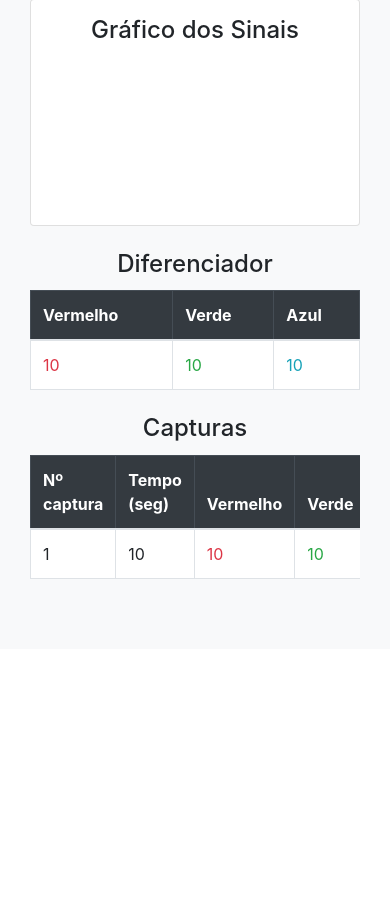
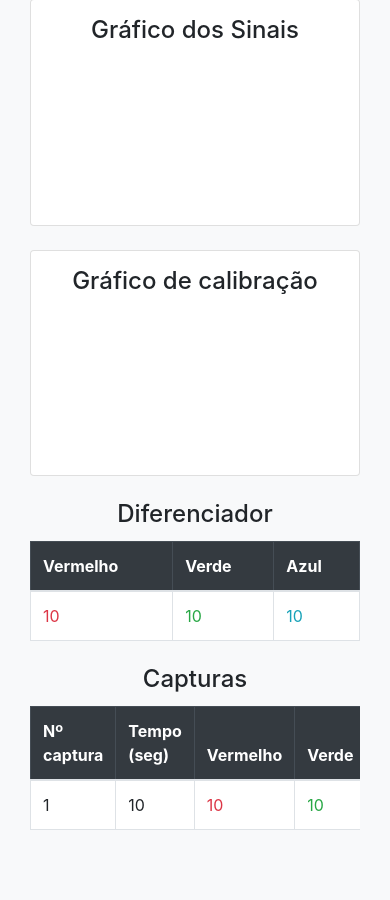
Before and after one commit to MichelHanzenScheeren/flask_and_opencv, a Flask app: template app/templates/results.html in a window 390 px wide. Shown: the part 850-1750 px from the top of the page. Before the commit the page ends 1429 px from the top, so only its background shows below. Run offline with Flask 2, Linux system fonts and the light colour scheme; the template is opened without the code that fills it: most values are stand-ins (such as "Sample title", 1, 10 or a date in 2020); some libraries are stand-ins or nearby versions.

Commit message:
Organização da página de results em arquivos partial. Criação do gráfico de calibração.

```diff
--- a/app/domain/models/results.py
+++ b/app/domain/models/results.py
@@ -33,7 +33,7 @@ class Results():
         self.description = description or ""
         self.captures.clear()
         self.signals.clear()
-        self.calibration_values .clear()
+        self.calibration_values.clear()
         self.captures_images.clear()
         self.captures_times.clear()
 
--- /dev/null
+++ b/app/templates/partials/results/differentiator_table.html
@@ -0,0 +1,23 @@
+<div id="differentiator_table" class="mt-4">
+  <div class="panel-heading">
+    <h4 class="text-center pb-1">Diferenciador</h4>
+  </div>
+  <div class="panel-body">
+    <table class="table table-hover table-bordered">
+      <thead class="table-dark">
+        <tr>
+          <th scope="col"> Vermelho </th>
+          <th scope="col"> Verde </th>
+          <th scope="col"> Azul </th>
+        </tr>
+      </thead>
+      <tbody class="bg-white">
+        <tr>
+          <td class="text-danger"> {{ results.differentiator[2]|round(3) }}</td>
+          <td class="text-success"> {{ results.differentiator[1]|round(3) }}</td>
+          <td class="text-info"> {{ results.differentiator[0]|round(3) }}</td>
+        </tr>
+      </tbody>
+    </table>
+  </div>
+</div>
--- /dev/null
+++ b/app/templates/partials/results/general_information.html
@@ -0,0 +1,50 @@
+<div id="sumary" class="mt-5">
+  <h4 class="text-center pb-2">Informações Gerais</h4>
+  <div class="container">
+    <div class="row">
+      <div class="col-md card p-3 bg-white">
+        <h5 class="card-title"> Início da análise </h5>
+        <input type="text" class="form-control bg-white" id="myDatetimePicker" value="{{ results.initial_date }}"
+          onchange="saveNewDate()" readonly>
+      </div>
+      <div class="col-md card p-3 bg-white">
+        <h5 class="card-title"> Duração </h5>
+        <p class="card-text"> {{ results.total_time }} segundos </p>
+      </div>
+      <div class="col-md card p-3 bg-white">
+        <h5 class="card-title"> Capturas </h5>
+        <p class="card-text"> {{ results.captures_seg }} captura/seg </p>
+      </div>
+      <div class="col-md card p-3 bg-white">
+        <h5 class="card-title"> Capturas feitas </h5>
+        <p class="card-text"> {{ results.signals|length }} captura(s) </p>
+      </div>
+    </div>
+    <div class="row">
+      <div class="col-md-3 card p-3 bg-white">
+        <h5 class="card-title"> Tipo de análise </h5>
+        <p class="card-text"> {{ "Simples (webcam)" if results.analize_method == "simple"
+          else "Completa (webcam + válvulas)" }} </p>
+      </div>
+      <div class="col-md-5 card p-3 bg-white">
+        <h5 class="card-title"> Descrição </h5>
+        <p class="card-text"> {{ results.description if results.description != "" else "Não informada." }} </p>
+      </div>
+
+      <div class="col-md-4 card p-3 bg-white">
+        <h5 class="card-title"> Opções </h5>
+        <button id="getAllImagesButton" type="button" class="btn btn-block btn-dark">
+          Exportar imagens - zip
+        </button>
+        <button id="getXlsxResultsButton" type="button" class="btn btn-block btn-dark">
+          Exportar resultados - xlsx
+        </button>
+        {% if results.analize_method == "complete" %}
+        <button id="getProgrammingJsonButton" type="button" class="btn btn-block btn-dark">
+          Exportar programação - json
+        </button>
+        {% endif %}
+      </div>
+    </div>
+  </div>
+</div>
--- /dev/null
+++ b/app/templates/partials/results/signals_table.html
@@ -0,0 +1,31 @@
+<div id="signals_table" class="my-4">
+  <div class="panel-heading">
+    <h4 class="text-center pb-1"> Capturas </h4>
+  </div>
+  <div class="table-responsive">
+    <table class="table table-hover table-bordered">
+      <thead class="table-dark">
+        <tr>
+          <th scope="col"> Nº captura </th>
+          <th scope="col"> Tempo (seg) </th>
+          <th scope="col"> Vermelho </th>
+          <th scope="col"> Verde </th>
+          <th scope="col"> Azul </th>
+          <th scope="col"> Sinal </th>
+        </tr>
+      </thead>
+      <tbody class="bg-white">
+        {% for index in range(results.captures|length) %}
+        <tr>
+          <td class="text-black"> {{ (index + 1) }} </td>
+          <td class="text-black"> {{ ((index + 1) * results.interval)|round(2) }}</td>
+          <td class="text-danger"> {{ results.captures[index][2]|round(3) }}</td>
+          <td class="text-success"> {{ results.captures[index][1]|round(3) }}</td>
+          <td class="text-info"> {{ results.captures[index][0]|round(3) }}</td>
+          <th scope="row" class="text-black"> {{ results.signals[index]|round(3) }}</td>
+        </tr>
+        {% endfor %}
+      </tbody>
+    </table>
+  </div>
+</div>
--- a/app/templates/results.html
+++ b/app/templates/results.html
@@ -2,134 +2,39 @@
 
 {% block content %}
 <div class="container" id=results_content>
-  <div id="sumary" class="mt-5">
-    <h4 class="text-center pb-2">Informações Gerais</h4>
-    <div class="container">
-      <div class="row">
-        <div class="col-md card p-3 bg-white">
-          <h5 class="card-title"> Início da análise </h5>
-          <input type="text" class="form-control bg-white" id="myDatetimePicker" value="{{ results.initial_date }}"
-            onchange="saveNewDate()" readonly>
-        </div>
-        <div class="col-md card p-3 bg-white">
-          <h5 class="card-title"> Duração </h5>
-          <p class="card-text"> {{ results.total_time }} segundos </p>
-        </div>
-        <div class="col-md card p-3 bg-white">
-          <h5 class="card-title"> Capturas </h5>
-          <p class="card-text"> {{ results.captures_seg }} captura/seg </p>
-        </div>
-        <div class="col-md card p-3 bg-white">
-          <h5 class="card-title"> Capturas feitas </h5>
-          <p class="card-text"> {{ results.signals|length }} captura(s) </p>
-        </div>
-      </div>
-      <div class="row">
-        <div class="col-md-3 card p-3 bg-white">
-          <h5 class="card-title"> Tipo de análise </h5>
-          <p class="card-text"> {{ "Simples (webcam)" if results.analize_method == "simple"
-            else "Completa (webcam + válvulas)" }} </p>
-        </div>
-        <div class="col-md-5 card p-3 bg-white">
-          <h5 class="card-title"> Descrição </h5>
-          <p class="card-text"> {{ results.description if results.description != "" else "Não informada." }} </p>
-        </div>
-
-        <div class="col-md-4 card p-3 bg-white">
-          <h5 class="card-title"> Opções </h5>
-          <button id="getAllImagesButton" type="button" class="btn btn-block btn-dark">
-            Exportar imagens - zip
-          </button>
-          <button id="getXlsxResultsButton" type="button" class="btn btn-block btn-dark">
-            Exportar resultados - xlsx
-          </button>
-          {% if results.analize_method == "complete" %}
-          <button id="getProgrammingJsonButton" type="button" class="btn btn-block btn-dark">
-            Exportar programação - json
-          </button>
-          {% endif %}
-        </div>
-      </div>
-    </div>
+  {% include "partials/results/general_information.html" %}
+  <div class="mt-4 card p-3 bg-white">
+    <h4 class="text-center pb-2">Gráfico dos Sinais</h4>
+    <canvas id="lineChartCanvas" class="px-2 pb-2"></canvas>
   </div>
 
+  {% if results.calibration_values|length > 0 %}
   <div class="mt-4 card p-3 bg-white">
-    <h4 class="text-center pb-2">Gráfico dos Sinais</h4>
-    <canvas id="lineChartCanvas" class="px-2 pb-2" anvas>
+    <h4 class="text-center pb-2">Gráfico de calibração</h4>
+    <canvas id="calibrationChartCanvas" class="px-2 pb-2"></canvas>
   </div>
+  {% endif %}
 
-  <div id="differentiator_table" class="mt-4">
-    <div class="panel-heading">
-      <h4 class="text-center pb-1">Diferenciador</h4>
-    </div>
-    <div class="panel-body">
-      <table class="table table-hover table-bordered">
-        <thead class="table-dark">
-          <tr>
-            <th scope="col"> Vermelho </th>
-            <th scope="col"> Verde </th>
-            <th scope="col"> Azul </th>
-          </tr>
-        </thead>
-        <tbody class="bg-white">
-          <tr>
-            <td class="text-danger"> {{ results.differentiator[2]|round(3) }}</td>
-            <td class="text-success"> {{ results.differentiator[1]|round(3) }}</td>
-            <td class="text-info"> {{ results.differentiator[0]|round(3) }}</td>
-          </tr>
-        </tbody>
-      </table>
-    </div>
-  </div>
-  <div id="sinais_table" class="my-4">
-    <div class="panel-heading">
-      <h4 class="text-center pb-1"> Capturas </h4>
-    </div>
-    <div class="table-responsive">
-      <table class="table table-hover table-bordered">
-        <thead class="table-dark">
-          <tr>
-            <th scope="col"> Nº captura </th>
-            <th scope="col"> Tempo (seg) </th>
-            <th scope="col"> Vermelho </th>
-            <th scope="col"> Verde </th>
-            <th scope="col"> Azul </th>
-            <th scope="col"> Sinal </th>
-          </tr>
-        </thead>
-        <tbody class="bg-white">
-          {% for index in range(results.captures|length) %}
-          <tr>
-            <td class="text-black"> {{ (index + 1) }} </td>
-            <td class="text-black"> {{ ((index + 1) * results.interval)|round(2) }}</td>
-            <td class="text-danger"> {{ results.captures[index][2]|round(3) }}</td>
-            <td class="text-success"> {{ results.captures[index][1]|round(3) }}</td>
-            <td class="text-info"> {{ results.captures[index][0]|round(3) }}</td>
-            <th scope="row" class="text-black"> {{ results.signals[index]|round(3) }}</td>
-          </tr>
-          {% endfor %}
-        </tbody>
-      </table>
-    </div>
-  </div>
+  {% include "partials/results/differentiator_table.html" %}
+  {% include "partials/results/signals_table.html" %}
   <div class="" style="height: 30px;"></div>
 </div>
 {% endblock%}
 
 {% block scripts %}
+<!-- Bibliotecas necessária para o DateTime Picker -->
 <link rel="stylesheet" href="{{ url_for('static', filename='css/bootstrap-datetimepicker.min.css') }}">
-<!-- Biblioteca necessária para o DateTime Picker -->
 <script src="{{ url_for('static', filename='js/moment.min.js') }}"></script>
-<!-- Biblioteca necessária para o DateTime Picker -->
 <script src="{{ url_for('static', filename='js/bootstrap-datetimepicker.min.js') }}"></script>
-<!-- Biblioteca necessária para o DateTime Picker -->
+<!-- Biblioteca para construção do gráfico -->
 <script src="{{ url_for('static', filename='js/chartjs.min.js') }}"></script>
-<!-- Biblioteca para construção do gráfico -->
 <script type="">
     {% include 'src/results/my_datetime_picker.js' %}
+    {% include 'src/results/generate_files.js' %}
     {% include 'src/results/signals_chart.js' %}
-    {% include 'src/results/generate_files.js' %}
+    {% include 'src/results/calibration_chart.js' %}
     registerDatetimePicker(format = 'D-M-YYYY HH:mm:ss');
     drawChart(signals = {{ results.signals|tojson }}, interval = {{ results.interval|round(2) }});
+    drawCalibrationChart(calibration_values = {{ results.calibration_values|tojson }})
   </script>
 {% endblock%}
--- /dev/null
+++ b/app/templates/src/results/calibration_chart.js
@@ -0,0 +1,39 @@
+function drawCalibrationChart(calibration_values) {
+  try {
+    if (calibration_values.length == 0) return;
+    let xValues = [0];
+    let yValues = [null];
+    for (let index = 0; index < calibration_values.length; index++) {
+      xValues.push((index + 1).toString());
+      yValues.push(parseFloat(calibration_values[index]).toFixed(4));
+    }
+    xValues.push(calibration_values.length + 1);
+    yValues.push(null);
+    let options = { display: true, fontSize: 16 };
+    let bgColor = 'rgba(52, 58, 64, 1)';
+    let borderColor = 'rgba(52, 58, 64, 0.7)';
+    let configAndData = {
+      type: 'line',
+      data: {
+        labels: xValues,
+        datasets: [{
+          label: 'Sinal',
+          data: yValues, pointBackgroundColor: bgColor,
+          borderColor: borderColor, lineTension: 0, fill: false
+        }],
+      },
+      options: {
+        responsive: true,
+        scales: {
+          yAxes: [{ scaleLabel: { ...options, labelString: 'Sinal médio' } }],
+          xAxes: [{ scaleLabel: { ...options, labelString: 'Concentração' } }],
+        }
+      }
+    };
+    new Chart(document.getElementById('calibrationChartCanvas'), configAndData);
+  } catch (error) {
+    console.warn(error);
+    let message = 'Não foi possível renderizar o gráfico de calibração corretamente';
+    showMessage('Problemas ao exibir os gráficos', message, undefined, false);
+  }
+}
```
